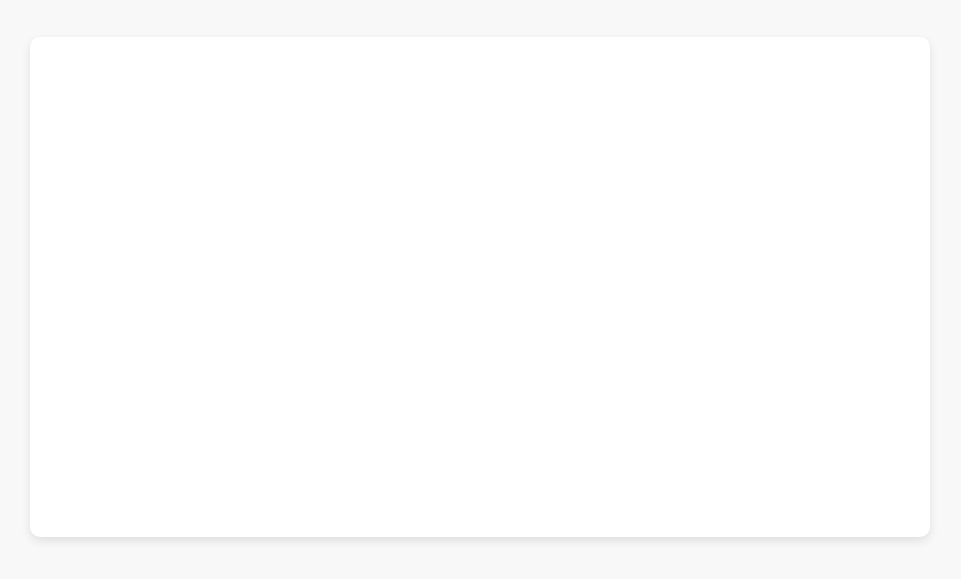
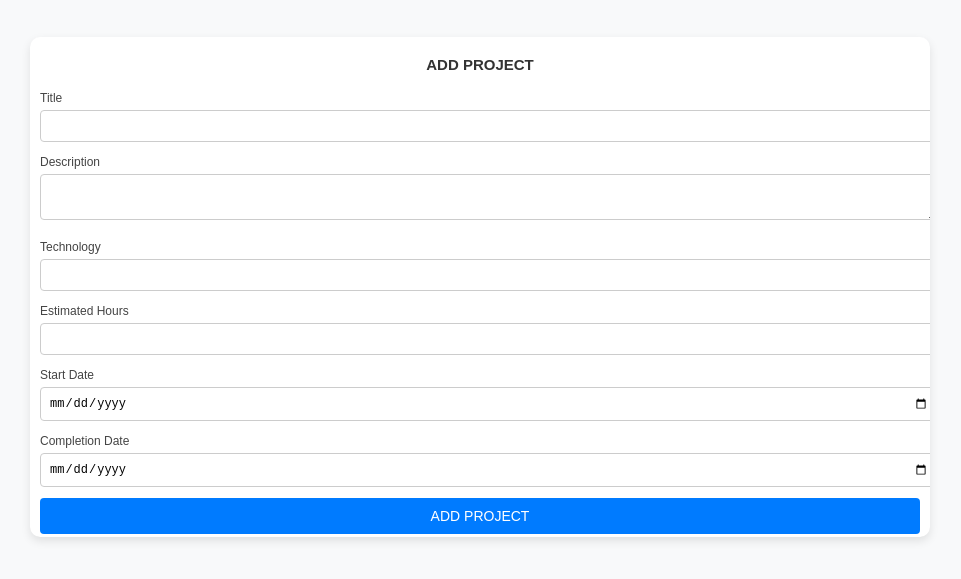
Before and after one commit to Yash8418/Learning25, a React (Vite) app: page /admin/addProject in a window 1280 px wide. Before the commit this address had no page. Shown: the part 113-692 px from the top of the page, without its empty margins (160-1121 px from the left). Built offline with nearby package versions, Linux system fonts and the light colour scheme.

Commit message:
updated addProject

```diff
--- a/src/App.jsx
+++ b/src/App.jsx
@@ -7,6 +7,7 @@ import axios from "axios";
 import { AdminDashboard } from "./components/Admin/AdminDashboard";
 import { DeveloperDashboard } from "./components/Developer/DeveloperDashboard";
 import { ProjectManagerDashboard } from "./components/ProjectManager/ProjectManagerDashboard";
+import { AddProject } from "./components/Admin/AddProject";
 
 function App() {
   axios.defaults.baseURL = "http://localhost:8000";
@@ -24,7 +25,7 @@ function App() {
           <Route path="/developer/dashboard" element={<DeveloperDashboard/>} />
           <Route path="/ProjectManager" element={<Navigate to="/ProjectManager/dashboard" />} />
           <Route path="/ProjectManager/dashboard" element={<ProjectManagerDashboard/>} />
-
+          <Route path="/admin/addProject" element={<AddProject></AddProject>} />
         </Routes>
         {/* <Routes>
           <Route path="/admin" element={<Navigate to="/admin/dashboard" />} />
--- /dev/null
+++ b/src/components/Admin/AddProject.jsx
@@ -0,0 +1,65 @@
+import axios from 'axios';
+import React, { useState } from 'react';
+import { useForm } from 'react-hook-form';
+import "../../css/addProject.css";
+
+export const AddProject = () => {
+  const { register, handleSubmit } = useForm();
+  const [message, setMessage] = useState('');
+
+  const submitHandler = async (data) => {
+    try {
+      data.estimatedHours = parseInt(data.estimatedHours);
+      data.startDate = new Date(data.startDate).toISOString();
+      data.completionDate = new Date(data.completionDate).toISOString();
+      console.log(data);
+
+      const res = await axios.post("/addProject", data);
+      setMessage(res.data.Message);
+    } catch (error) {
+      console.error("Error adding project", error);
+      setMessage("Failed to add project");
+    }
+  };
+
+  return (
+    <div className="add-project-container">
+      <h1>ADD PROJECT</h1>
+      {message && <p className="message">{message}</p>}
+      <form onSubmit={handleSubmit(submitHandler)}>
+
+        <div className="form-group">
+          <label>Title</label>
+          <input type='text' {...register("title", { required: true })} />
+        </div>
+
+        <div className="form-group">
+          <label>Description</label>
+          <textarea {...register("description", { required: true })} />
+        </div>
+
+        <div className="form-group">
+          <label>Technology</label>
+          <input type='text' {...register("technology", { required: true })} />
+        </div>
+
+        <div className="form-group">
+          <label>Estimated Hours</label>
+          <input type='number' {...register("estimatedHours", { required: true })} />
+        </div>
+
+        <div className="form-group">
+          <label>Start Date</label>
+          <input type='date' {...register("startDate", { required: true })} />
+        </div>
+
+        <div className="form-group">
+          <label>Completion Date</label>
+          <input type='date' {...register("completionDate", { required: true })} />
+        </div>
+
+        <button type='submit' className="submit-btn">ADD PROJECT</button>
+      </form>
+    </div>
+  );
+};
--- a/src/components/Admin/AdminDashboard.jsx
+++ b/src/components/Admin/AdminDashboard.jsx
@@ -1,9 +1,22 @@
-import React from 'react'
+import React from 'react';
+import { Link } from 'react-router-dom';
+import '../../css/dashboardcss.css'; // Import CSS
 
 export const AdminDashboard = () => {
   return (
-    <div>
-        <h3 style={{textAlign:"center",color:"black"}}>AdminDashboard</h3>
+    <div className="dashboard-container">
+      {/* Navbar */}
+      <nav className="navbar">
+        <div className="navbar-left">
+          <Link to="/admin/dashboard" className="nav-link">Dashboard</Link>
+          <Link to="/admin/addProject" className="nav-link">Projects</Link>
+        </div>
+      </nav>
+
+      {/* Dashboard Content */}
+      <div className="dashboard-content">
+        <h3>Welcome to the Admin Dashboard</h3>
+      </div>
     </div>
-  )
-}
+  );
+};
--- /dev/null
+++ b/src/css/addProject.css
@@ -0,0 +1,68 @@
+.add-project-container {
+    width: 100%;
+    max-width: 900px;
+    /* margin: 50px auto; */
+    background: white;
+    padding: 10px; /* Reduced padding */
+    border-radius: 10px;
+    box-shadow: 0px 4px 12px rgba(0, 0, 0, 0.1);
+}
+
+/* Center everything */
+body {
+    display: flex;
+    justify-content: center;
+    align-items: center;
+    height: 100vh;
+    background-color: #f8f9fa;
+    margin: 0;
+}
+
+/* Typography - Smaller font */
+h1 {
+    text-align: center;
+    font-size: 15px; /* Reduced from 24px */
+    font-weight: bold;
+    color: #333;
+    margin-bottom: 15px;
+}
+
+/* Form Layout */
+.form-group {
+    margin-bottom: 11px;
+}
+
+label {
+    display: block;
+    font-weight: 500;
+    font-size: 12px; /* Reduced from 14px */
+    margin-bottom: 3px;
+    color: #444;
+}
+
+input, textarea {
+    width: 100%;
+    padding: 8px; /* Slightly reduced padding */
+    border: 1px solid #ccc;
+    border-radius: 4px;
+    font-size: 12px; /* Reduced from 14px */
+    background: white;
+    color: black;
+}
+
+/* Submit Button */
+.submit-btn {
+    width: 100%;
+    padding: 10px; /* Slightly reduced */
+    border: none;
+    border-radius: 4px;
+    background: #007bff;
+    color: white;
+    font-size: 14px; /* Reduced from 16px */
+    cursor: pointer;
+    transition: background 0.3s;
+}
+
+.submit-btn:hover {
+    background: #0056b3;
+}
--- /dev/null
+++ b/src/css/dashboardcss.css
@@ -0,0 +1,41 @@
+/* Global Styles */
+body {
+    font-family: Arial, sans-serif;
+    margin: 0;
+    padding: 0;
+    background-color: #f8f9fa;
+    color: black;
+  }
+
+  /* Navbar */
+  .navbar {
+    display: flex;
+    justify-content: flex-start;
+    gap: 20px;
+    padding: 15px 30px;
+    background-color: white;
+    box-shadow: 0px 2px 10px rgba(0, 0, 0, 0.1);
+  }
+
+  .nav-link {
+    text-decoration: none;
+    color: black;
+    font-weight: bold;
+    padding: 10px 15px;
+    border-radius: 5px;
+  }
+
+  .nav-link:hover {
+    background-color: #e2e6ea;
+  }
+
+  /* Dashboard Content */
+  .dashboard-content {
+    text-align: center;
+    margin-top: 50px;
+  }
+
+  .dashboard-content h3 {
+    font-size: 24px;
+    font-weight: bold;
+  }
```
